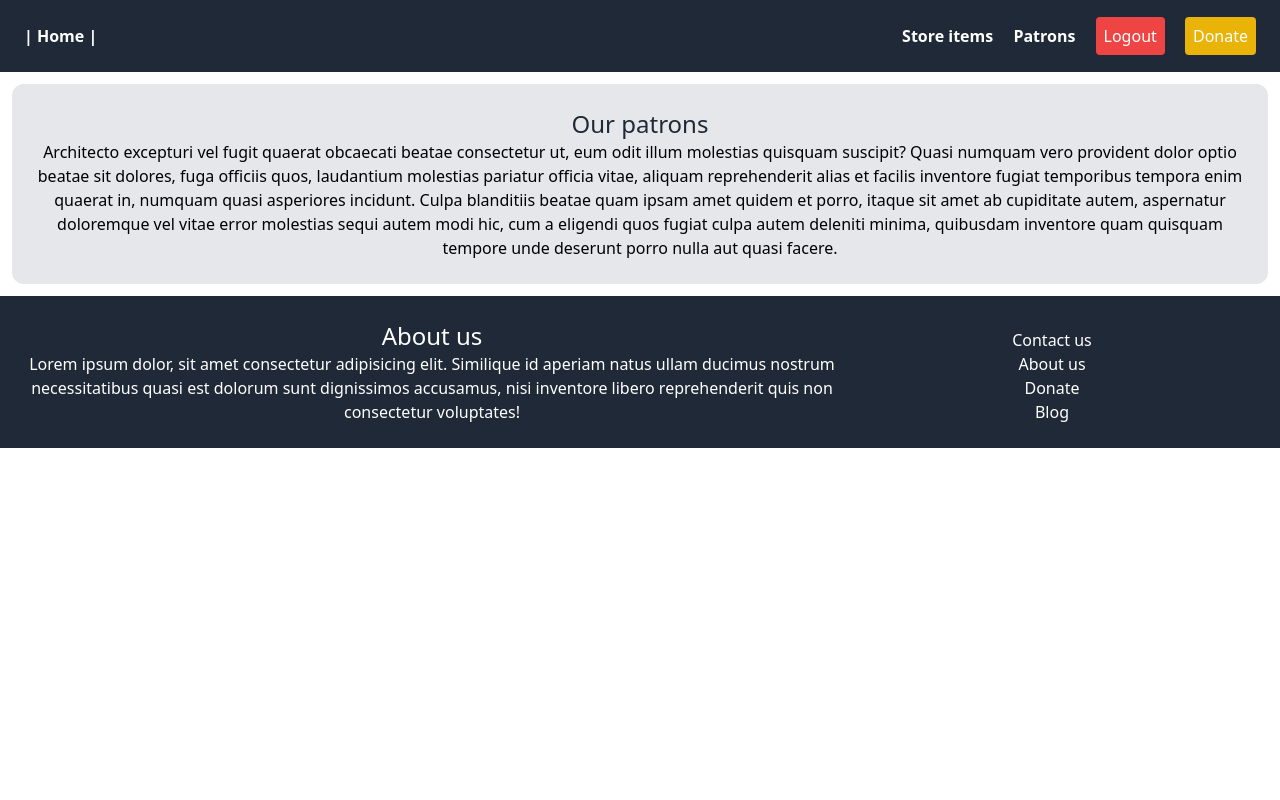
After one commit to kennynet66/Sports_club-system, a Django app: page /store/ in a window 1280 px wide. The commit adds this page. Run offline with Django 4.2, Linux system fonts and the light colour scheme; the visitor is signed in with stand-in values (Sample User, id 1); data that the repository does not hold is empty; some libraries are stand-ins or nearby versions.

Commit message:
Store Items

```diff
--- a/task/core/templates/core/base.html
+++ b/task/core/templates/core/base.html
@@ -20,7 +20,7 @@
 
         {% if request.user.is_authenticated %}
             <div>
-                <a href="#" class="mr-4"><b>Store items</b></a>
+                <a href="{% url 'core:store' %}" class="mr-4"><b>Store items</b></a>
                 <a href="{% url 'core:patrons' %}" class="mr-4"><b>Patrons</b></a>
                 <a href="{% url 'core:logout' %}" class="bg-red-500 mr-4 rounded p-2">Logout</a>
                 <a href="#" class="bg-yellow-500 w-auto rounded p-2">Donate</a>
--- a/task/core/templates/core/mentor.html
+++ /dev/null
@@ -1,6 +0,0 @@
-{% extends 'core/base.html' %}
-
-{% block title %} <title> mentor | Welcome</title> {% endblock %}
-
-{% block content %}
-{% endblock %}
--- /dev/null
+++ b/task/core/templates/core/store.html
@@ -0,0 +1,23 @@
+{% extends 'core/base.html' %}
+
+{% block title %} <title> mentor | Welcome</title> {% endblock %}
+
+{% block content %}
+<div class="m-3 bg-gray-200 rounded-xl text-center p-6">
+    <h1 class="text-2xl text-gray-800">Our patrons</h1>
+    <p class="text-center">{% lorem 1 b random %}</p>
+</div>
+
+{% for item in items %}
+<div class="m-3 bg-gray-200 rounded-xl text-center p-6">
+    <h1 class="text-2xl">{{ item.item_name }}</h1>
+    <div class="flex">
+        <img src="{{ item.photo.url }}" class="rounded-xl" alt="Patron photo" width="200" height="50">
+        <div class="text-center m-4">
+            <p>{{ item.price }}</p>
+        </div>
+
+    </div>
+</div>
+{% endfor %}
+{% endblock %}
--- a/task/core/urls.py
+++ b/task/core/urls.py
@@ -6,6 +6,7 @@ from .forms import LoginForm
 app_name= 'core'
 
 urlpatterns =[
+    path('store/', views.storage, name='store'),
     path('patrons/', views.patrons, name='patrons'),
     path('index/', views.index, name='index'),
     path('', auth_views.LoginView.as_view(template_name="core/login.html",authentication_form=LoginForm), name="login"),
--- a/task/core/views.py
+++ b/task/core/views.py
@@ -1,6 +1,6 @@
 from django.contrib.auth.decorators import login_required
 from django.shortcuts import render
-from .models import Sports_details, Patron
+from .models import Sports_details, Patron, Store
 
 def login(request):
     return render(request, 'core/login.html')
@@ -17,3 +17,10 @@ def patrons(request):
     return render(request, 'core/patron.html',{
         'leader' : leader
     })
+
+@login_required
+def storage(request):
+    items = Store.objects.all
+    return render (request, 'core/store.html',{
+        'items' : items
+    })
```
